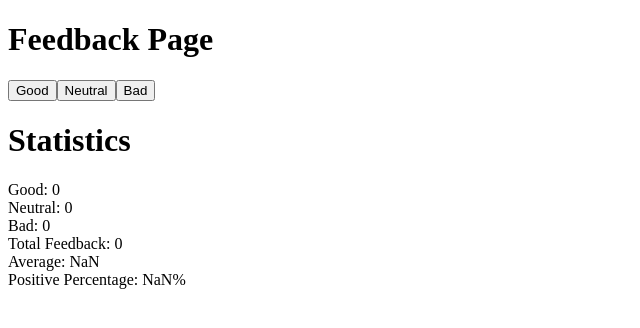
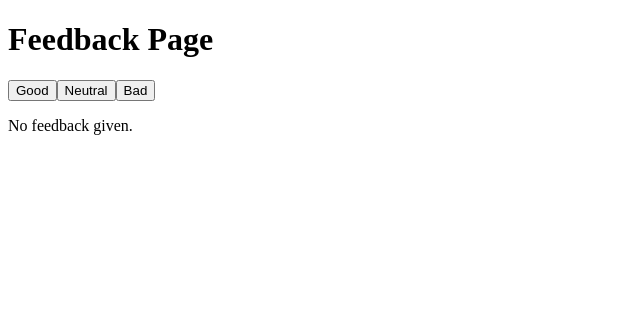
Before and after one commit to TheS1lentArr0w/full_stack_open, a React (Create React App) app in the folder part1/unicafe/: page / in a window 1280 px wide. Shown: the top 328 px of the page, without its empty margins (0-640 px from the left). Built offline with nearby package versions, Linux system fonts and the light colour scheme.

Commit message:
Exercise 1.9

```diff
--- a/part1/unicafe/src/App.js
+++ b/part1/unicafe/src/App.js
@@ -43,6 +43,14 @@ const Statistics = (props) => {
   const avg = sum / total
   const pos_percent = 100 * props.good / total
 
+  // Display when no feedback yet.
+  if (total === 0) {
+    return(
+      <p>No feedback given.</p>
+    )
+  }
+
+  // Display when feedback exists
   return (
     <>
       <h1>Statistics</h1>
```
